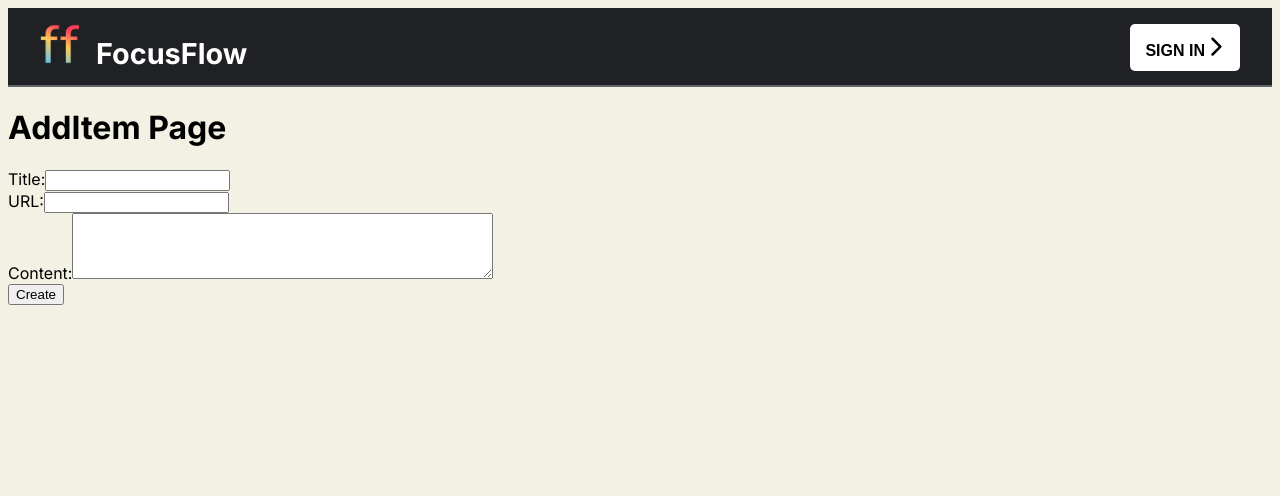
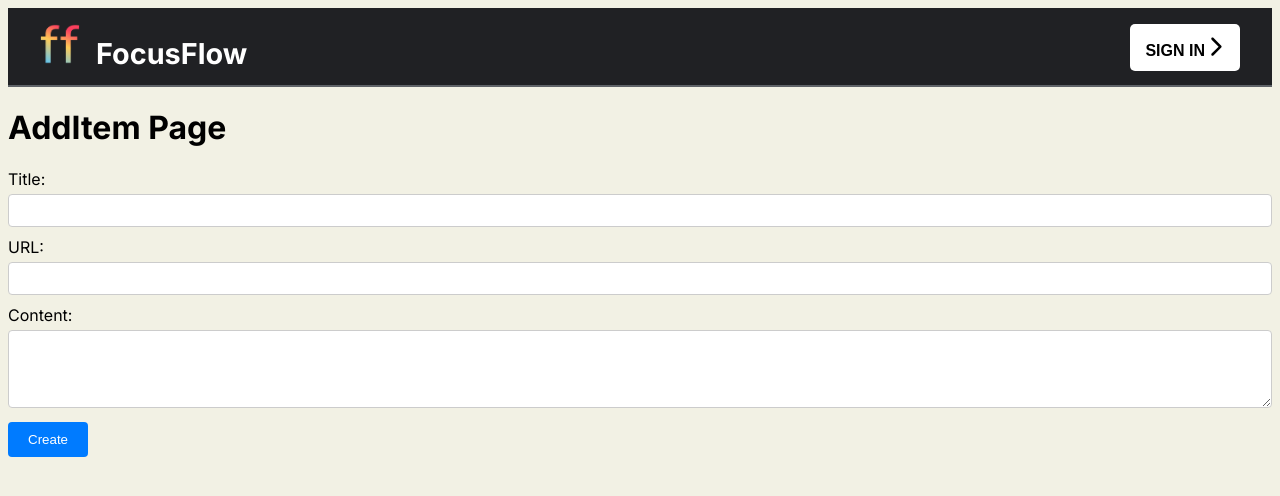
Before and after one commit to deepgod/FocusFlow, a Next.js app in the folder focus_app/: page /create-item in a window 1280 px wide. Shown: the top 496 px of the page. Built offline with nearby package versions, Linux system fonts and the light colour scheme.

Commit message:
Update AddItem.js

```diff
--- a/focus_app/src/app/components/AddItem.js
+++ b/focus_app/src/app/components/AddItem.js
@@ -1,9 +1,35 @@
+/*
 import React from "react";
-import styles from "./AddItem.module.css";
+import styles from './AddItem.module.css';
 
 const AddItem = () => {
   return (
     <div className="addItemContainer">
+      <div>
+        <label htmlFor="titleTextbox">Title:</label>
+        <input type="text" id="titleTextbox" />
+      </div>
+      <div>
+        <label htmlFor="urlTextbox">URL:</label>
+        <input type="text" id="urlTextbox" />
+      </div>
+      <div>
+        <label htmlFor="contentTextarea">Content:</label>
+        <textarea rows="4" cols="50" id="contentTextarea"></textarea>
+      </div>
+      <button>Create</button>
+    </div>
+  );
+};
+ export default AddItem;
+ */
+
+ import React from "react";
+import styles from './AddItem.module.css';
+
+const AddItem = () => {
+  return (
+    <div className={styles.addItemContainer}>
       {/* Title component */}
       <div>
         <label htmlFor="titleTextbox">Title:</label>
```
